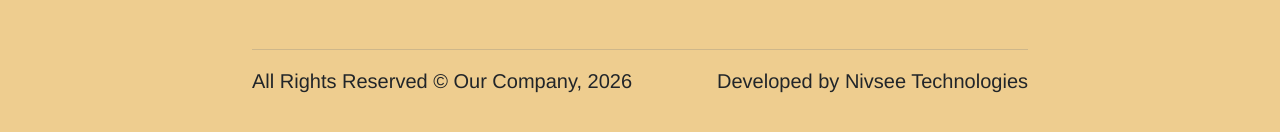
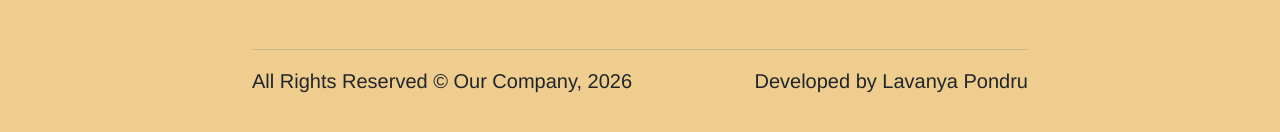
Before and after one commit to Lavanyapondru/srinivasaservices, a React (Vite) app: page /about in a window 1280 px wide. Shown: the part 1287-1419 px from the top of the page. Built offline with nearby package versions, Linux system fonts and the light colour scheme.

Commit message:
initial commit

```diff
--- a/src/Components/Footer.jsx
+++ b/src/Components/Footer.jsx
@@ -61,7 +61,7 @@ function Footer() {
             </p>
 
             <p class="text-dark fs-5">
-                Developed by <a href="https://nivsee.com/" target="_blank" className="flink fs-5 text-decoration-none text-dark">Nivsee Technologies</a>
+                Developed by <a href="https://lavanya-portrfolio.vercel.app/" target="_blank" className="flink fs-5 text-decoration-none text-dark">Lavanya Pondru</a>
             </p>
         </div>
 
```
